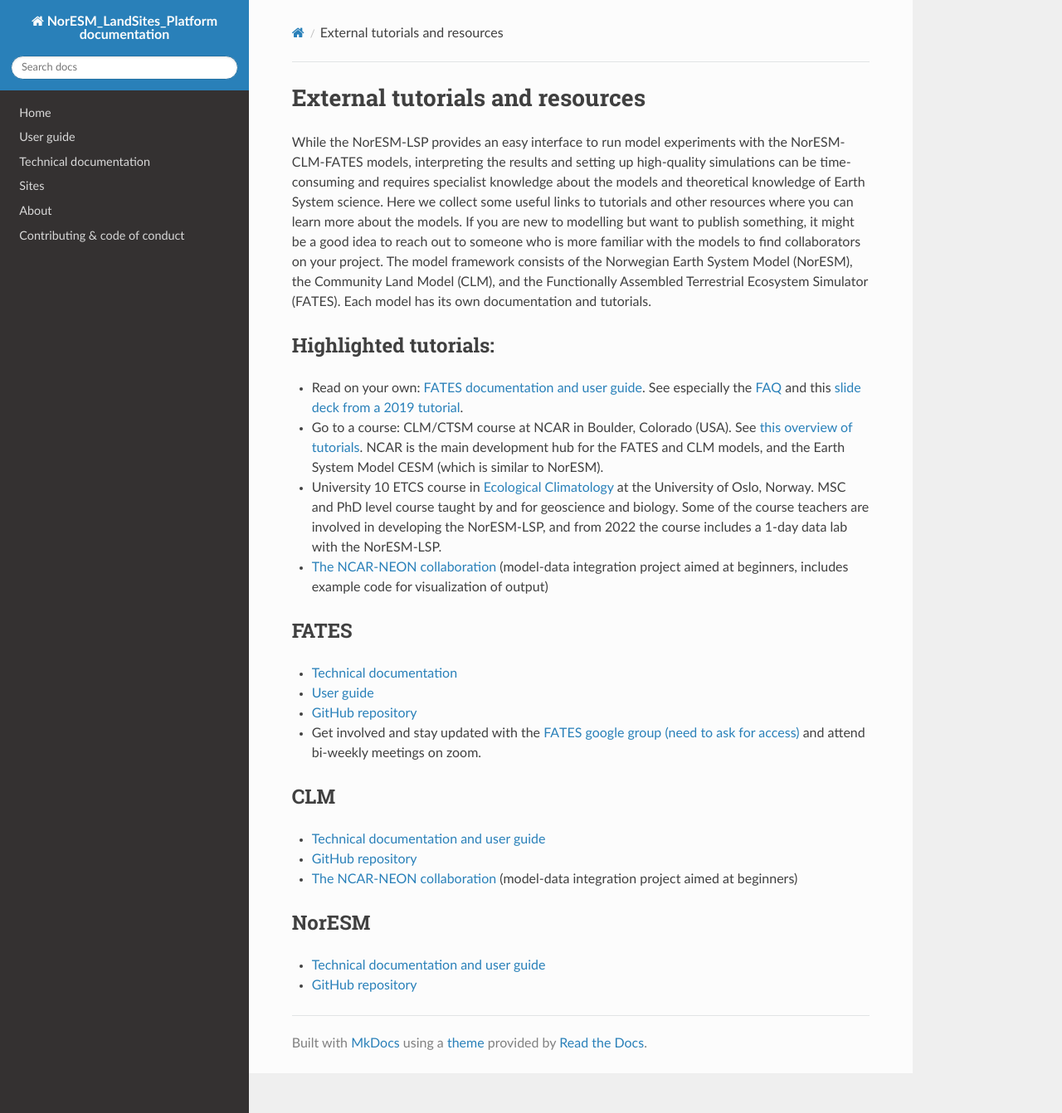
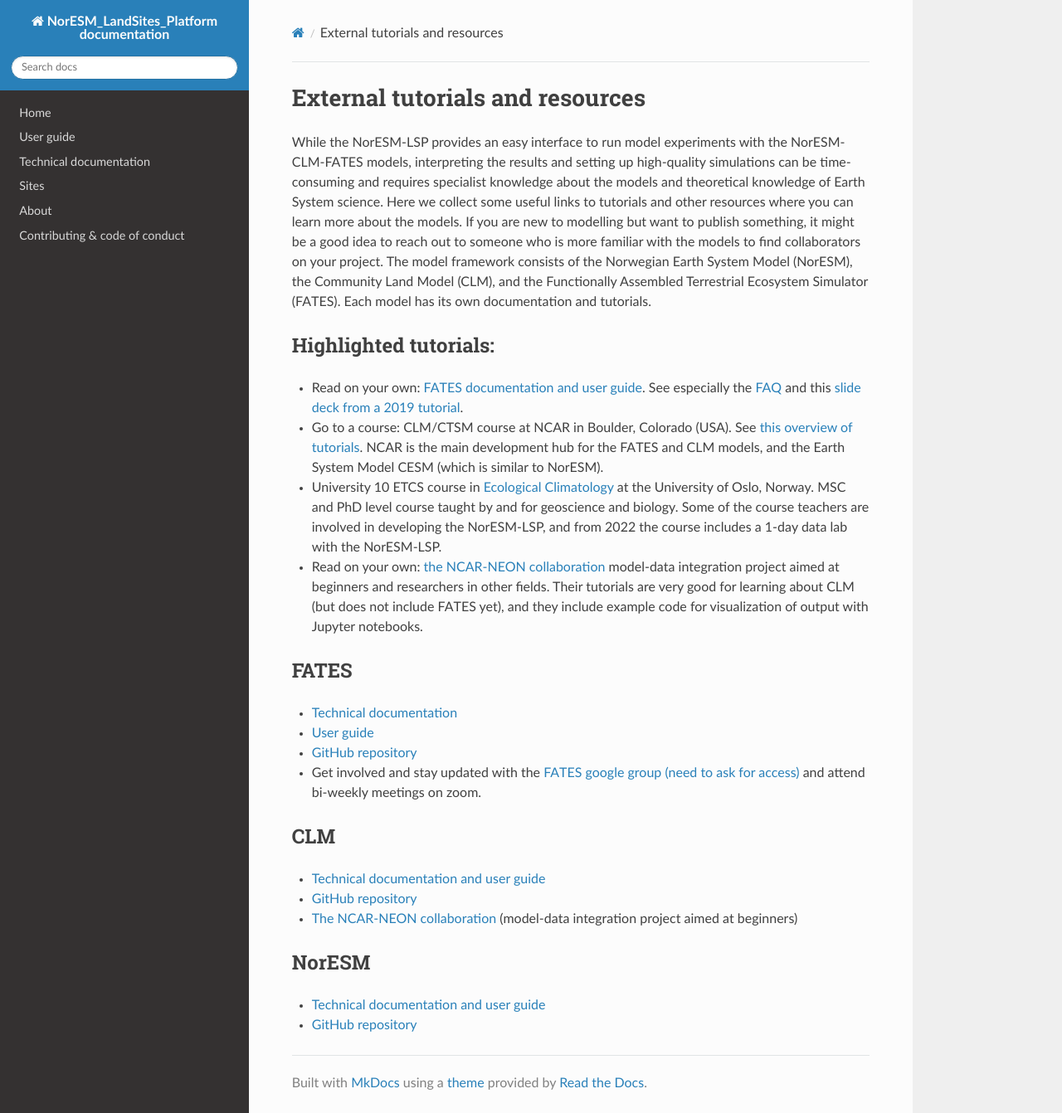
Before and after one commit to NorESMhub/noresm-land-sites-platform, an MkDocs documentation site: the page built from docs/resources.md, in a window 1280 px wide and 1342 px high. Shown: the whole window at 83% size. Built offline with MkDocs 1.6.1, drawn with Linux system fonts in a browser that asks for light colours; nearby versions of some CDN libraries.

Commit message:
Update resources.md

```diff
--- a/docs/resources.md
+++ b/docs/resources.md
@@ -7,7 +7,7 @@
 - Read on your own: [FATES documentation and user guide](https://fates-users-guide.readthedocs.io/en/latest/index.html). See especially the [FAQ](https://fates-users-guide.readthedocs.io/en/latest/user/faq.html) and this [slide deck from a 2019 tutorial](https://docs.google.com/presentation/d/1kztSENcOOw54XpjDCebcOLWciC8kqJegkMJGnuQKisI/edit).
 - Go to a course: CLM/CTSM course at NCAR in Boulder, Colorado (USA). See [this overview of tutorials](https://www.cesm.ucar.edu/events/tutorials/). NCAR is the main development hub for the FATES and CLM models, and the Earth System Model CESM (which is similar to NorESM).
 - University 10 ETCS course in [Ecological Climatology](https://www.uio.no/studier/emner/matnat/geofag/GEO5915/) at the University of Oslo, Norway. MSC and PhD level course taught by and for geoscience and biology. Some of the course teachers are involved in developing the NorESM-LSP, and from 2022 the course includes a 1-day data lab with the NorESM-LSP.
-- [The NCAR-NEON collaboration](https://ncar.github.io/NEON-visualization/) (model-data integration project aimed at beginners, includes example code for visualization of output)
+- Read on your own: [the NCAR-NEON collaboration](https://ncar.github.io/NEON-visualization/) model-data integration project aimed at beginners and researchers in other fields. Their tutorials are very good for learning about CLM (but does not include FATES yet), and they include example code for visualization of output with Jupyter notebooks.
 
 ## FATES
 
```
